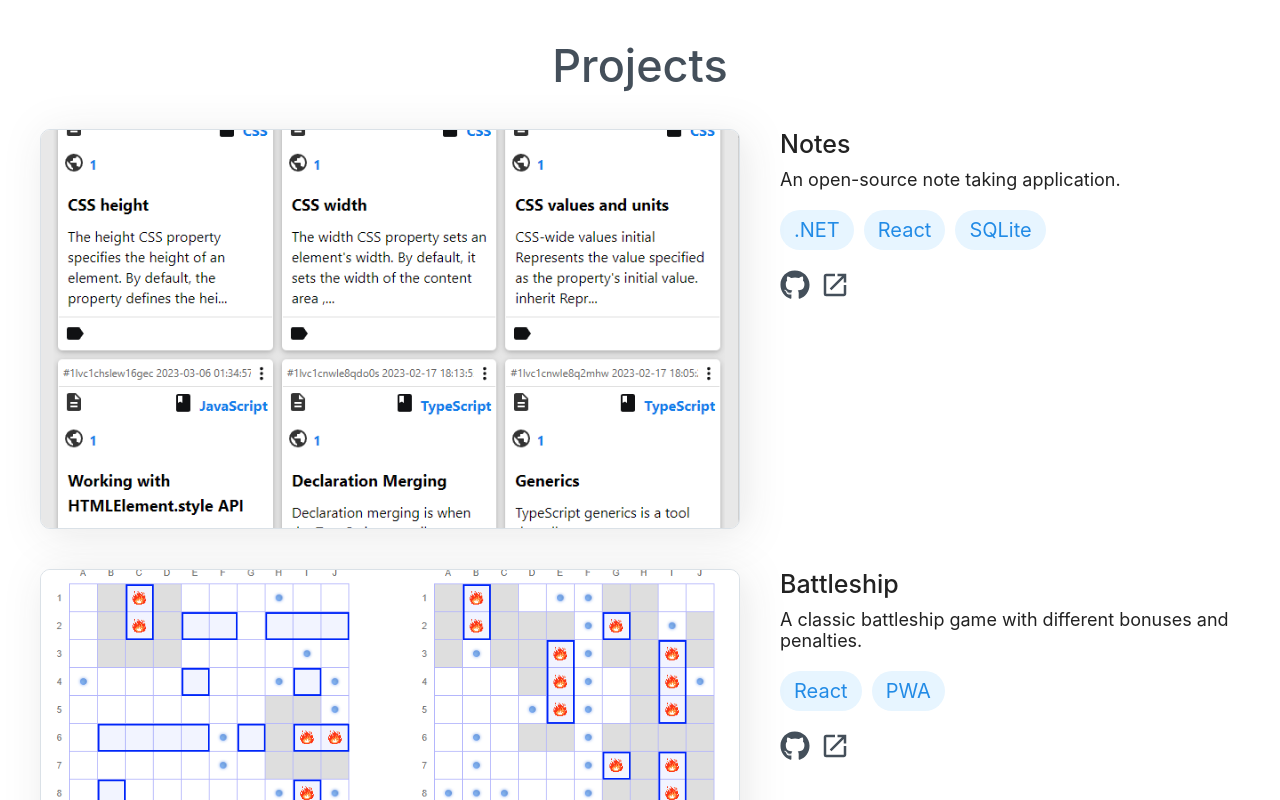
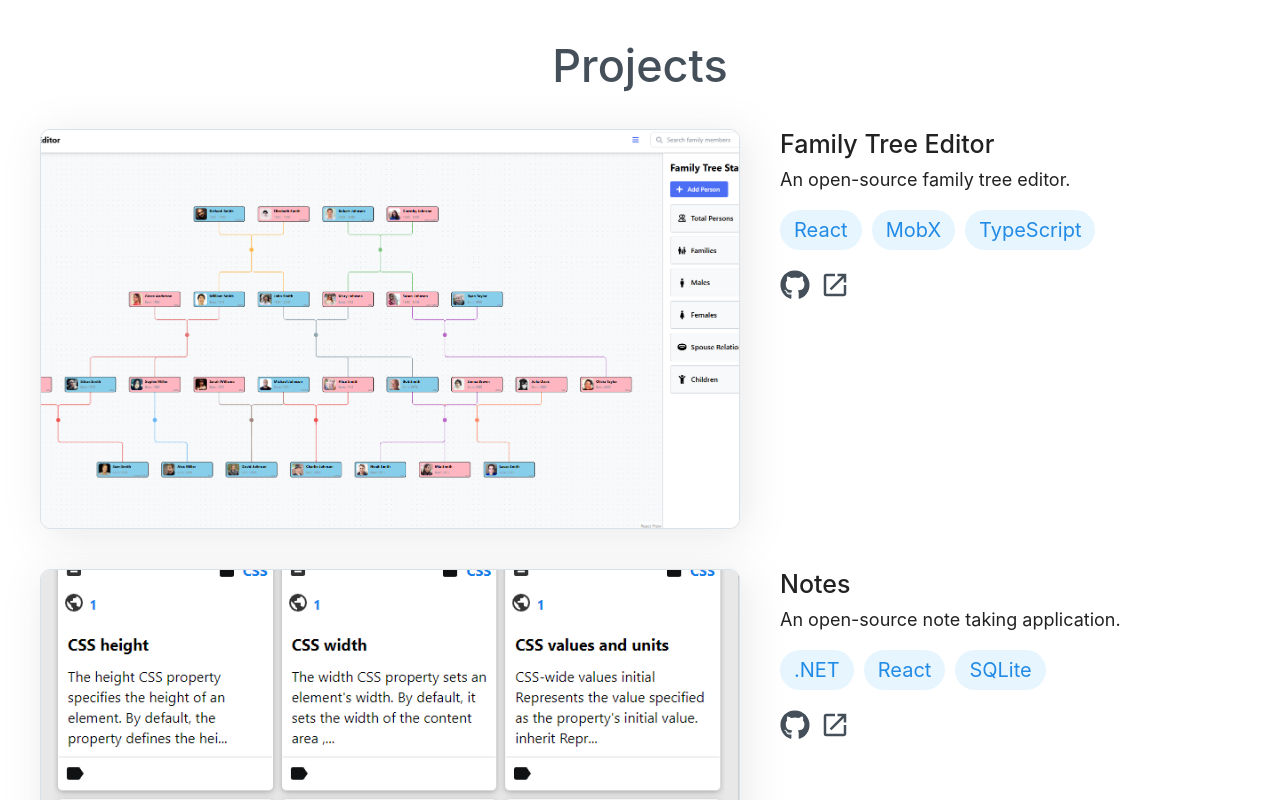
Before and after one commit to Asamarus/asamarus.github.io, a React (Create React App) app: page / in a window 1280 px wide. Shown: the part 2740-3540 px from the top of the page. Built offline with nearby package versions, Linux system fonts and the light colour scheme.

Commit message:
Added Family Tree Editor project

```diff
--- a/src/components/main/components/projects/Projects.js
+++ b/src/components/main/components/projects/Projects.js
@@ -4,6 +4,14 @@ import { MdOpenInNew } from 'react-icons/md'
 import { FaGithub } from 'react-icons/fa'
 
 const items = [
+  {
+    name: 'Family Tree Editor',
+    description: 'An open-source family tree editor.',
+    image: 'family-tree-editor',
+    tags: ['React', 'MobX', 'TypeScript'],
+    url: 'https://asamarus.github.io/family-tree-editor/',
+    source: 'https://github.com/Asamarus/family-tree-editor',
+  },
   {
     name: 'Notes',
     description: 'An open-source note taking application.',
```
Also changed, not shown: public/projects/family-tree-editor.png (added).
